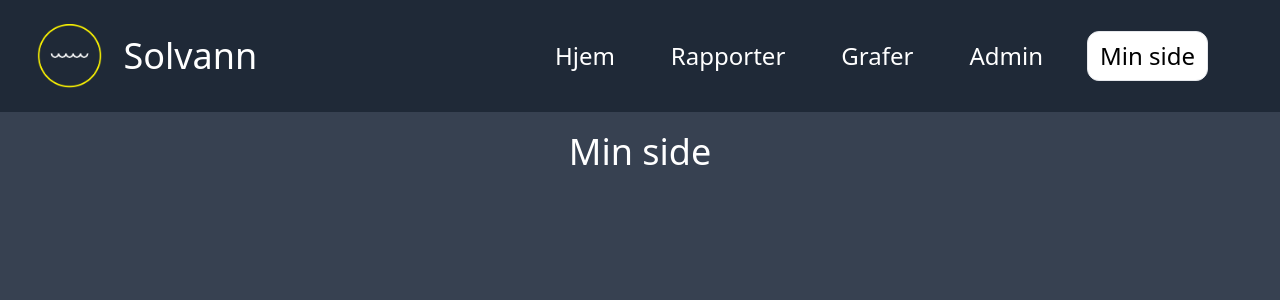
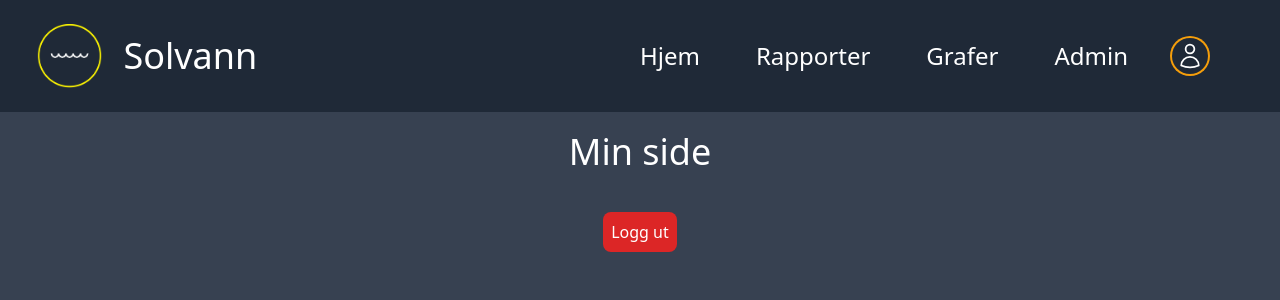
Before and after one commit to HaavGa/APP2000_Gruppe02_Solvann, a React (Vite) app in the folder client/: page /minside in a window 1280 px wide. Shown: the top 300 px of the page. Built offline with nearby package versions, Linux system fonts and the light colour scheme; what yup-password would draw is missing.

Commit message:
improved navbar

```diff
--- a/client/package.json
+++ b/client/package.json
@@ -7,6 +7,7 @@
     "preview": "vite preview"
   },
   "dependencies": {
+    "@heroicons/react": "^2.0.17",
     "autoprefixer": "^10.4.8",
     "axios": "^1.3.3",
     "formik": "^2.0.7",
--- a/client/src/components/Navbar.jsx
+++ b/client/src/components/Navbar.jsx
@@ -1,5 +1,6 @@
 import { Link, useMatch, useResolvedPath } from "react-router-dom";
 import logo from "../images/solvann-logo.png";
+import { UserIcon } from "@heroicons/react/24/outline";
 
 export default function Navbar() {
   return (
@@ -32,9 +33,9 @@ export default function Navbar() {
         <CustomLink to="/admin" className="navLink">
           Admin
         </CustomLink>
-        <CustomLink to="/minside" className="navLink">
-          Min side
-        </CustomLink>
+        <CustomImg to="minside">
+          <UserIcon className="h-9 w-9 p-1" />
+        </CustomImg>
       </ul>
     </nav>
   );
@@ -47,8 +48,8 @@ function CustomLink({ to, children, ...props }) {
     <li
       className={
         isActive
-          ? "active rounded-xl border bg-white text-black"
-          : "hover:underline"
+          ? "rounded-xl text-amber-400"
+          : "hover:rounded-xl hover:bg-gray-700"
       }
     >
       <Link to={to} {...props}>
@@ -57,3 +58,21 @@ function CustomLink({ to, children, ...props }) {
     </li>
   );
 }
+
+function CustomImg({ to, children, ...props }) {
+  const resolvedPath = useResolvedPath(to);
+  const isActive = useMatch({ path: resolvedPath.pathname, end: true });
+  return (
+    <li
+      className={
+        isActive
+          ? "rounded-full ring-2 ring-amber-500"
+          : "rounded-full ring-1 ring-white hover:rounded-full hover:ring-2"
+      }
+    >
+      <Link to={to} {...props}>
+        {children}
+      </Link>
+    </li>
+  );
+}
--- a/client/src/index.css
+++ b/client/src/index.css
@@ -11,5 +11,5 @@
 }
 
 .navLink {
-  @apply flex px-3 py-2
+  @apply flex px-3 py-0.5
 }
--- a/client/src/routes/minside.jsx
+++ b/client/src/routes/minside.jsx
@@ -1,8 +1,16 @@
+import { Link } from "react-router-dom";
 
 const Minside = () => {
   return (
     <div className="h-screen bg-gray-700 py-5 text-center text-white">
       <h1 className="text-4xl">Min side</h1>
+      <Link to="/">
+        <button className="mt-10 rounded-lg bg-red-600 p-2">Logg ut</button>
+      </Link>
+
+      {/* Må finne ut hvor knappen skal være. Her eller på navbar? */
+       /* Redirect til innlogging når knappen trykkes? */}
+
     </div>
   );
 };
```
Also changed, not shown: 1 other file (tests, documents, lock files or other folders).
